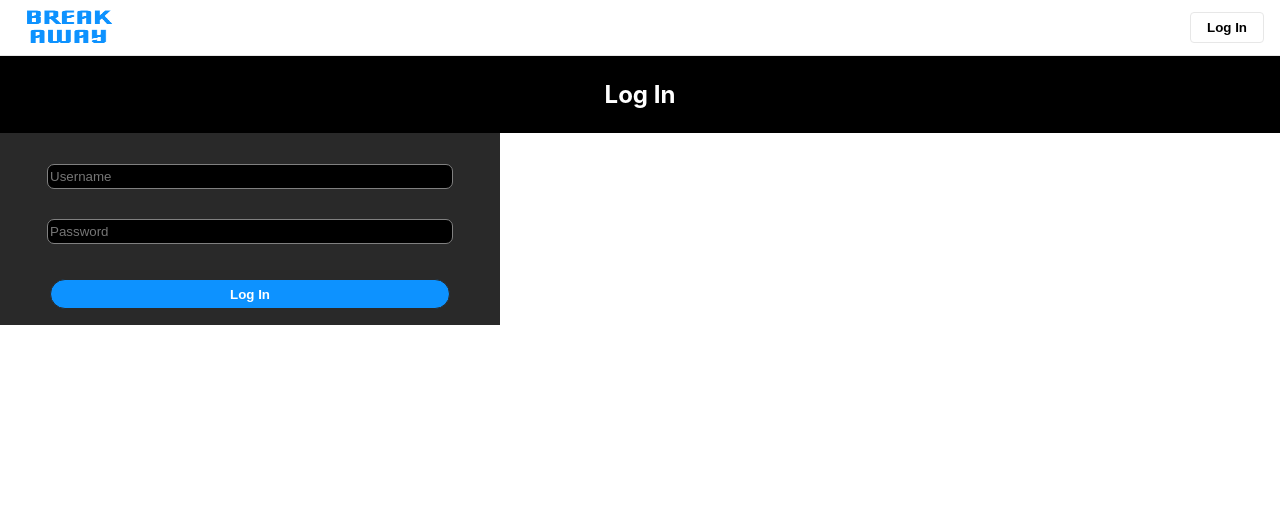
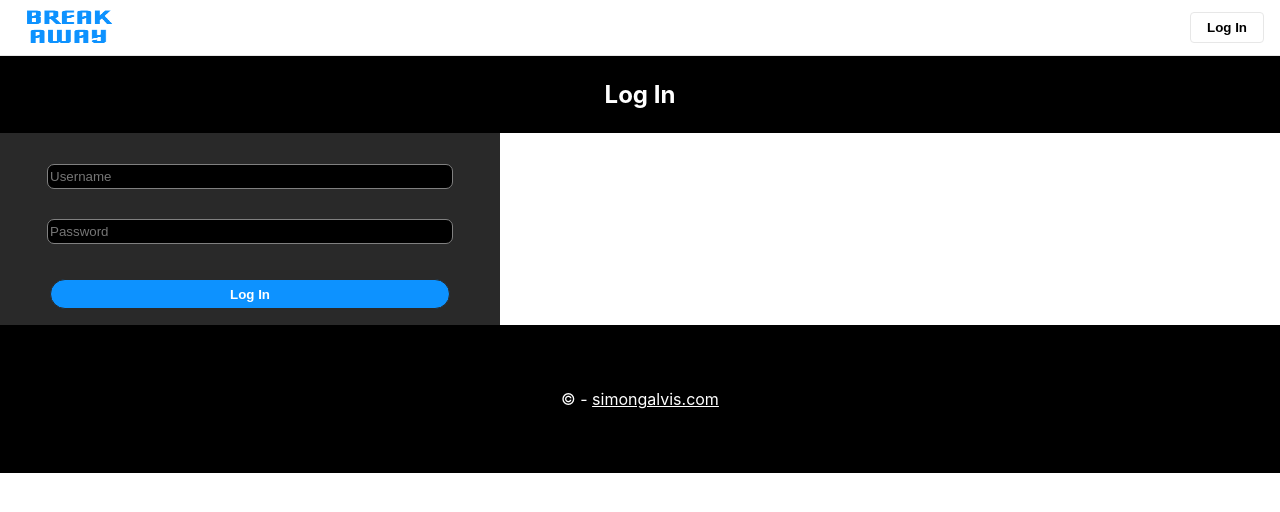
Before and after one commit to simongalvis/breakaway-client, a React (Create React App) app: page /login-page in a window 1280 px wide. Shown: the top 512 px of the page. Built offline with nearby package versions, Linux system fonts and the light colour scheme.

Commit message:
Create footer

```diff
--- a/src/App/App.js
+++ b/src/App/App.js
@@ -6,6 +6,7 @@ import NavBar from '../NavBar/NavBar'
 import LandingPage from '../LandingPage/LandingPage'
 import LoginPage from '../LoginPage/LoginPage'
 import SignupPage from '../SignupPage/SignupPage'
+import Footer from '../Footer/Footer'
 
 
 
@@ -43,6 +44,7 @@ class App extends React.Component {
       <main>
         {this.renderMainRoutes()}
       </main>
+      <Footer/>
 
     </div>
   );
--- /dev/null
+++ b/src/Footer/Footer.css
@@ -0,0 +1,12 @@
+footer{
+    height: 7%;
+    background-color: black;
+    color: white;
+    padding: 5% 0;
+}
+a{
+    color:white
+}
+p{
+    margin:0;
+}
--- /dev/null
+++ b/src/Footer/Footer.js
@@ -0,0 +1,19 @@
+import React from 'react';
+import '../Footer/Footer.css';
+
+
+
+class Footer extends React.Component{
+
+
+
+    render(){
+        return(
+            <footer>
+                <p>© - <a href='http://simongalvis.com/'>simongalvis.com</a></p>
+            </footer>
+        )
+    }
+}
+
+export default Footer;
--- a/src/LoginPage/LoginPage.js
+++ b/src/LoginPage/LoginPage.js
@@ -1,7 +1,7 @@
 import React from 'react';
 import '../LoginPage/LoginPage.css';
 import NavBar from '../NavBar/NavBar.js';
-
+import Footer from '../Footer/Footer'
 
 
 
@@ -17,6 +17,7 @@ class LoginPage extends React.Component{
                     <button id='loginbutton'>Log In</button>
                 </form>
 
+
             </div>
 
         )
```
Also changed, not shown: 2 other files (tests, documents, lock files or other folders).
